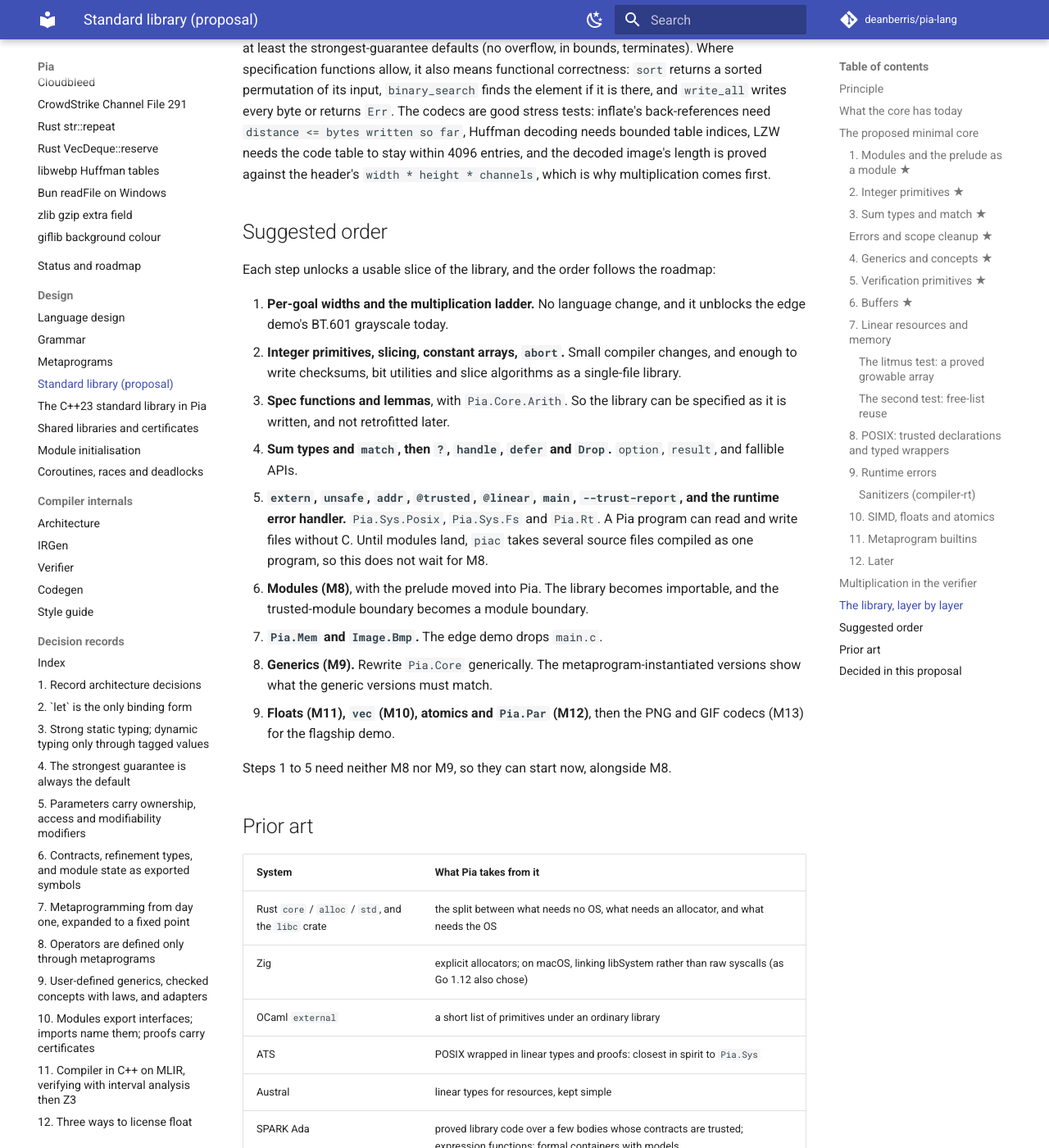
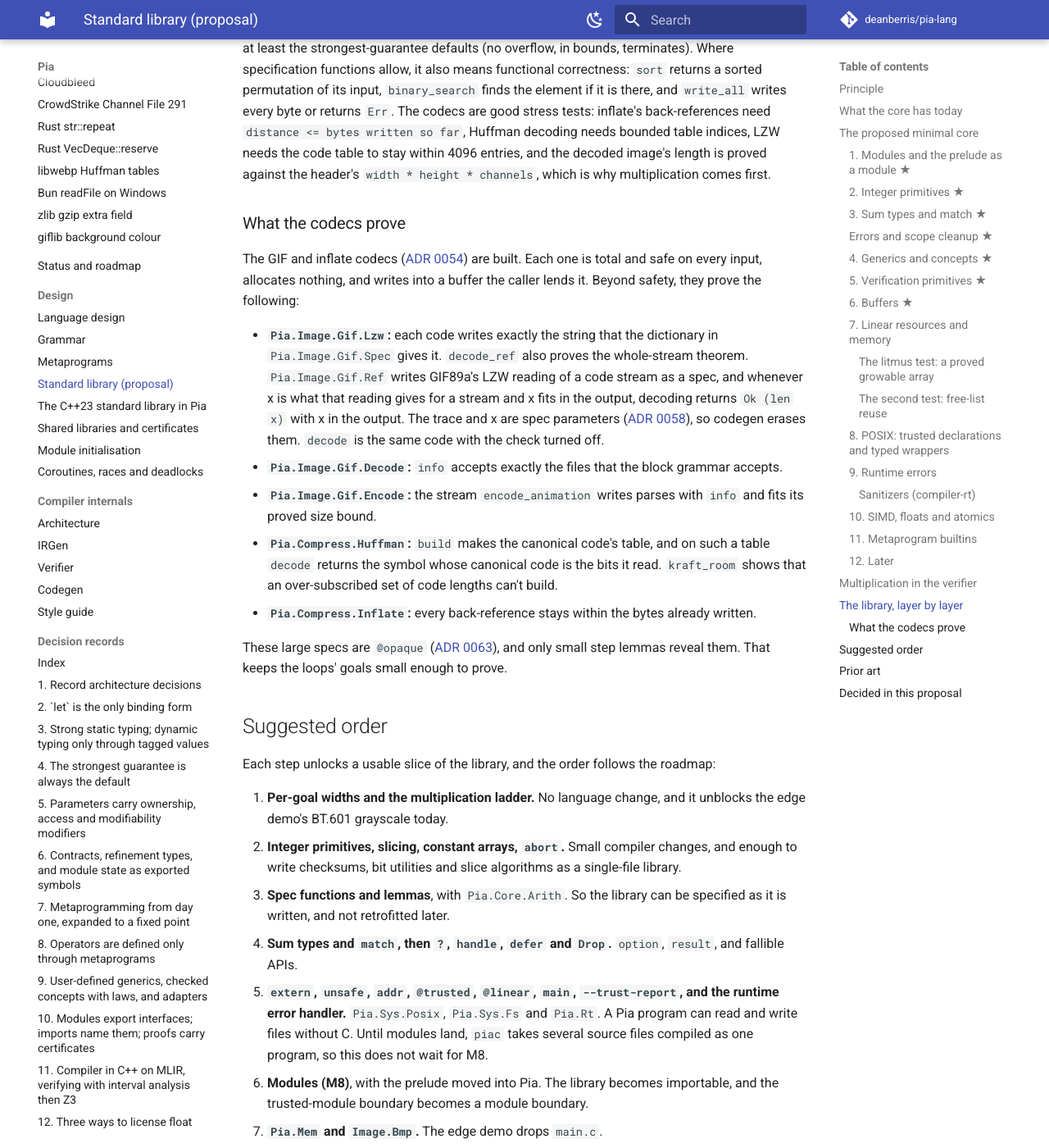
Before and after one commit to deanberris/pia-lang, an MkDocs documentation site: the page built from docs/stdlib.md, in a window 1280 px wide and 1400 px high, scrolled down 24926 px. Shown: the whole window at 82% size. Built offline with MkDocs 1.6.1 and Material for MkDocs 9.7.7, drawn with Linux system fonts in a browser that asks for light colours; comment, search, counter and statistics services are not loaded.

Commit message:
Gif.Lzw: decode_ref proves the whole-stream theorem (#339)
Ref.pia writes GIF89a's LZW reading of a code stream as a trace spec,
lzw_ok. decode_ref proves that whenever x is what that reading gives and
fits in dst, decoding returns Ok (len x) with x in dst. decode is now
decode_ref with the guard off, so there is one copy of the loop.

- lib/Pia/Image/Gif/Ref.pia: 201 goals; Lzw.pia: 636 goals, no assume.
- The interface exports decode_ref; importers of decode need nothing new.
- tests/std/gif_lzw.pia proves both; it is a large test now.
- Proof bench baseline: Lzw.pia 7.6e7 -> 1.09e9, Ref.pia new.
- docs/stdlib.md says what the codecs prove; pia-contracts teaches the
  whole-stream theorem's shape.

Co-Authored-By: Claude Opus 5.5 <noreply@anthropic.com>
Claude-Session: https://claude.ai/code/session_01SkMSau4qvmP4yP9AaSp77Y

```diff
--- a/docs/stdlib.md
+++ b/docs/stdlib.md
@@ -547,6 +547,18 @@ flowchart TD
 
 Every function in every layer has a contract that is proved when the library builds. Proved means at least the strongest-guarantee defaults (no overflow, in bounds, terminates). Where specification functions allow, it also means functional correctness: `sort` returns a sorted permutation of its input, `binary_search` finds the element if it is there, and `write_all` writes every byte or returns `Err`. The codecs are good stress tests: inflate's back-references need `distance <= bytes written so far`, Huffman decoding needs bounded table indices, LZW needs the code table to stay within 4096 entries, and the decoded image's length is proved against the header's `width * height * channels`, which is why multiplication comes first.
 
+### What the codecs prove
+
+The GIF and inflate codecs ([ADR 0054](adr/0054-proved-gif-and-inflate-codecs.md)) are built. Each one is total and safe on every input, allocates nothing, and writes into a buffer the caller lends it. Beyond safety, they prove the following:
+
+- **`Pia.Image.Gif.Lzw`:** each code writes exactly the string that the dictionary in `Pia.Image.Gif.Spec` gives it. `decode_ref` also proves the whole-stream theorem. `Pia.Image.Gif.Ref` writes GIF89a's LZW reading of a code stream as a spec, and whenever x is what that reading gives for a stream and x fits in the output, decoding returns `Ok (len x)` with x in the output. The trace and x are spec parameters ([ADR 0058](adr/0058-spec-buffers.md)), so codegen erases them. `decode` is the same code with the check turned off.
+- **`Pia.Image.Gif.Decode`:** `info` accepts exactly the files that the block grammar accepts.
+- **`Pia.Image.Gif.Encode`:** the stream `encode_animation` writes parses with `info` and fits its proved size bound.
+- **`Pia.Compress.Huffman`:** `build` makes the canonical code's table, and on such a table `decode` returns the symbol whose canonical code is the bits it read. `kraft_room` shows that an over-subscribed set of code lengths can't build.
+- **`Pia.Compress.Inflate`:** every back-reference stays within the bytes already written.
+
+These large specs are `@opaque` ([ADR 0063](adr/0063-opaque-spec-functions.md)), and only small step lemmas reveal them. That keeps the loops' goals small enough to prove.
+
 ## Suggested order
 
 Each step unlocks a usable slice of the library, and the order follows the roadmap:
```
Also changed, not shown: CODEMAP.md (+1 -1 lines), skills/pia-contracts/SKILL.md (+6 -0 lines), 6 other files.
